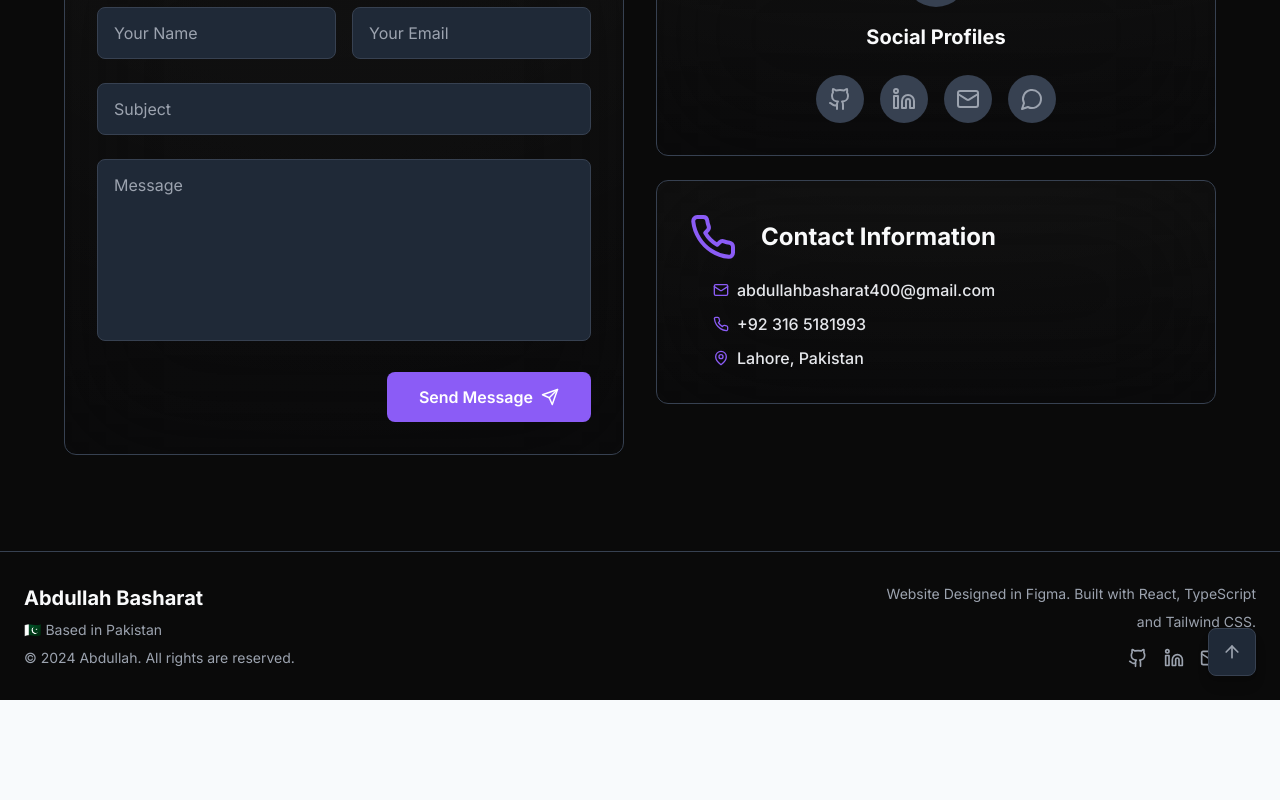
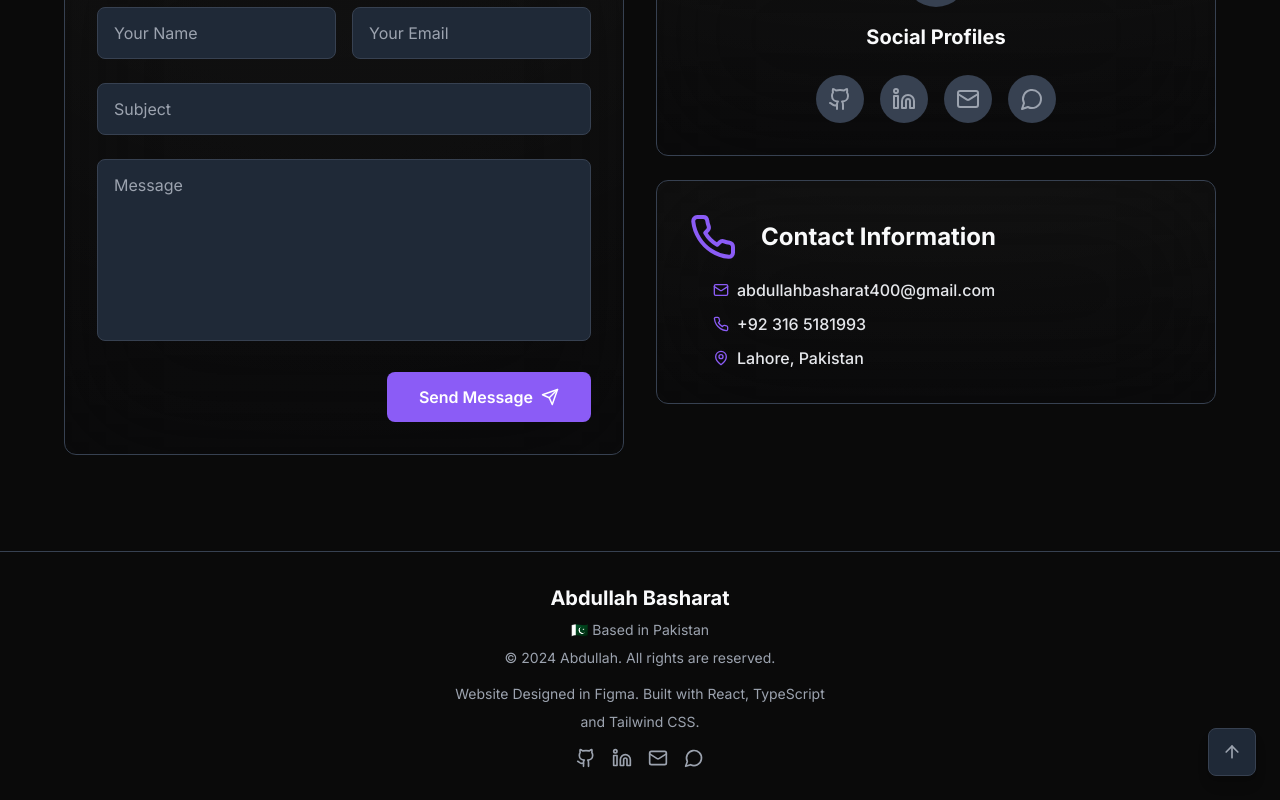
Before and after one commit to Abdullah-Basharat/Abdullah-portfolio, a React (Vite) app: page /contact in a window 1280 px wide. Shown: the part 330-1130 px from the top of the page. Before the commit the page ends 1030 px from the top, so only its background shows below. Built offline with nearby package versions, Linux system fonts and the light colour scheme.

Commit message:
Adjust footer content to be center

```diff
--- a/src/components/Footer.tsx
+++ b/src/components/Footer.tsx
@@ -13,22 +13,19 @@ const Footer: React.FC<FooterProps> = ({ portfolioData }) => {
   return (
     <footer className="bg-[#0a0a0a] text-[#f9fafb] py-8 relative border-t border-[#374151]">
       <div className="container mx-auto px-6 relative z-10">
-        <div className="flex flex-col space-y-6 md:space-y-0 md:flex-row md:justify-between md:items-center">
-          {/* Left Side - Name and Location */}
-          <div className="text-center md:text-left">
+        <div className="flex flex-col items-center space-y-6">
+          {/* Centered Footer Content */}
+          <div className="text-center">
             <h2 className="text-xl font-bold text-[#f9fafb] mb-2">
               {portfolioData.personal.name}
             </h2>
             <div className="text-[#9ca3af] text-sm mb-2">
               🇵🇰 Based in Pakistan
             </div>
-            <div className="text-[#9ca3af] text-sm">
+            <div className="text-[#9ca3af] text-sm mb-4">
               © 2024 {portfolioData.personal.name.split(' ')[0]}. All rights are reserved.
             </div>
-          </div>
 
-          {/* Right Side - Tech Stack and Social Icons */}
-          <div className="text-center md:text-right">
             <div className="text-[#9ca3af] text-sm mb-2">
               Website Designed in Figma. Built with React, TypeScript
             </div>
@@ -37,7 +34,7 @@ const Footer: React.FC<FooterProps> = ({ portfolioData }) => {
             </div>
 
             {/* Social Icons */}
-            <div className="flex justify-center md:justify-end space-x-4">
+            <div className="flex justify-center space-x-4">
               <a
                 href={portfolioData.personal.social.github}
                 target="_blank"
@@ -73,7 +70,7 @@ const Footer: React.FC<FooterProps> = ({ portfolioData }) => {
         </div>
       </div>
 
-      {/* Scroll to Top Button */}
+      {/* Scroll to Top Button - Right Side */}
       <button
         onClick={scrollToTop}
         className="absolute bottom-6 right-6 w-12 h-12 bg-[#1f2937] hover:bg-[#8b5cf6] rounded-lg flex items-center justify-center transition-all duration-300 hover:scale-110 shadow-lg border border-[#374151] hover:border-[#8b5cf6] z-50 cursor-pointer"
```
